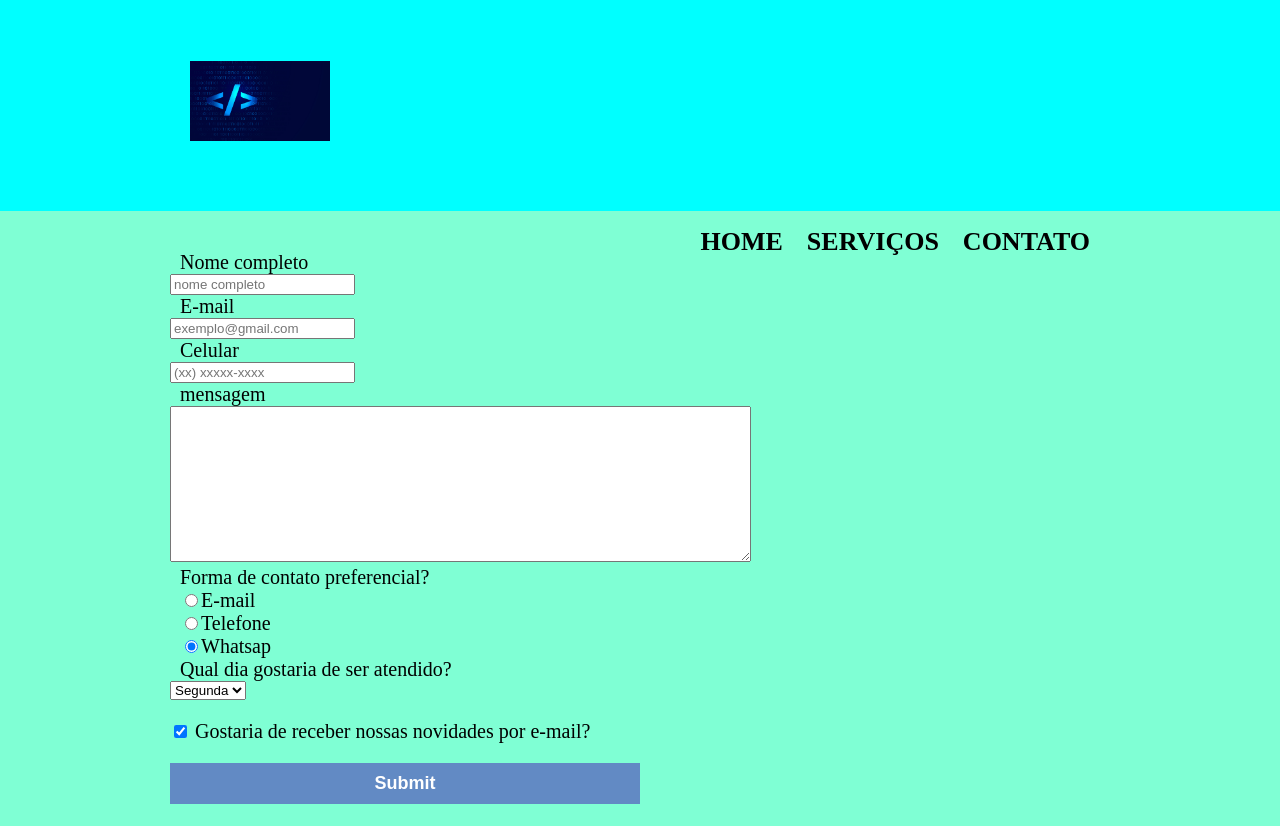
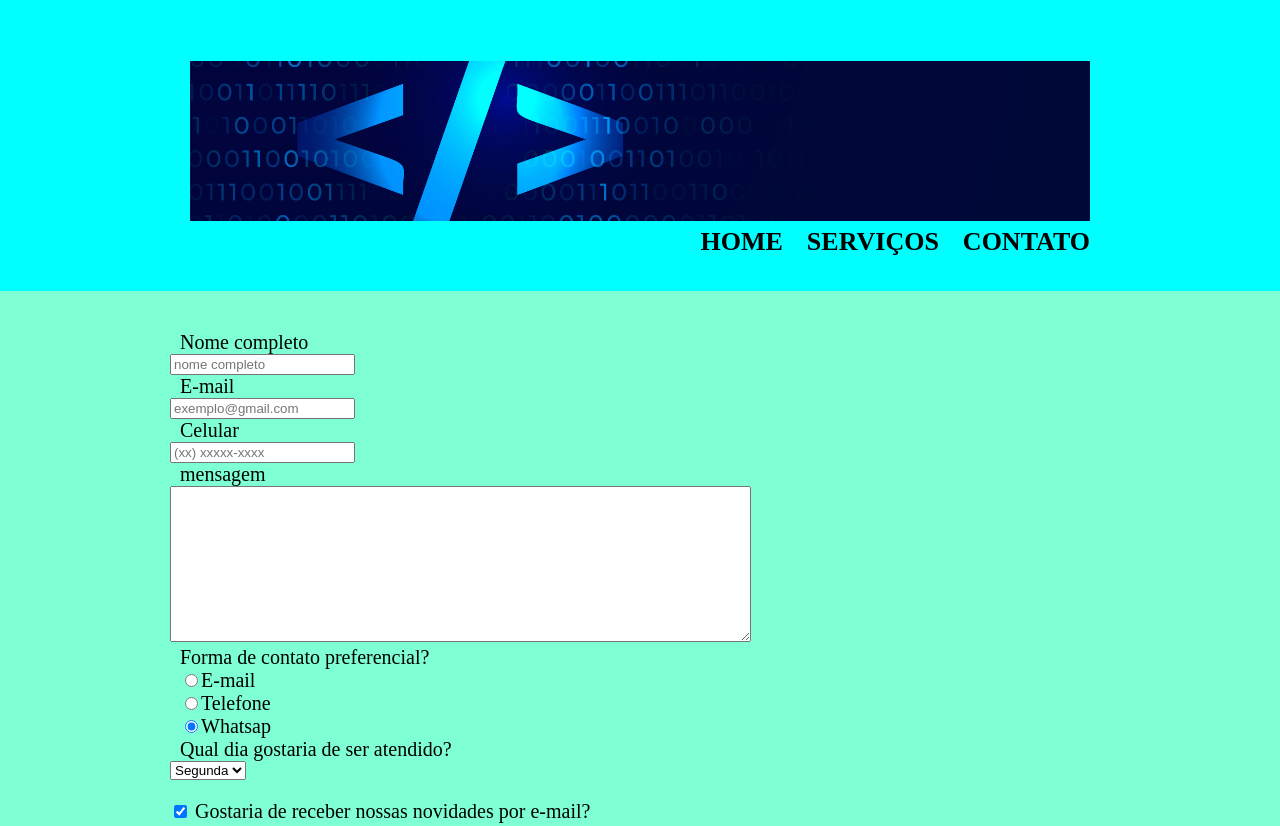
Before and after one commit to lucasluz94wa/projeto-1-divulgando-meu-trabalho, a plain HTML site: page contato.html in a window 1280 px wide. Shown: the top 826 px of the page. Drawn offline with Linux system fonts and the light colour scheme.

Commit message:
Update style2.css

```diff
--- a/style2.css
+++ b/style2.css
@@ -26,9 +26,10 @@ nav {
 }
 
 #navlogo {
-   max-width: 100%;
-    height: auto;
-    max-height: 80px;
+   width: 100%;
+    height: 160px;
+    object-fit: cover;
+    object-position: center;
 }
 
 #imgman {
```
